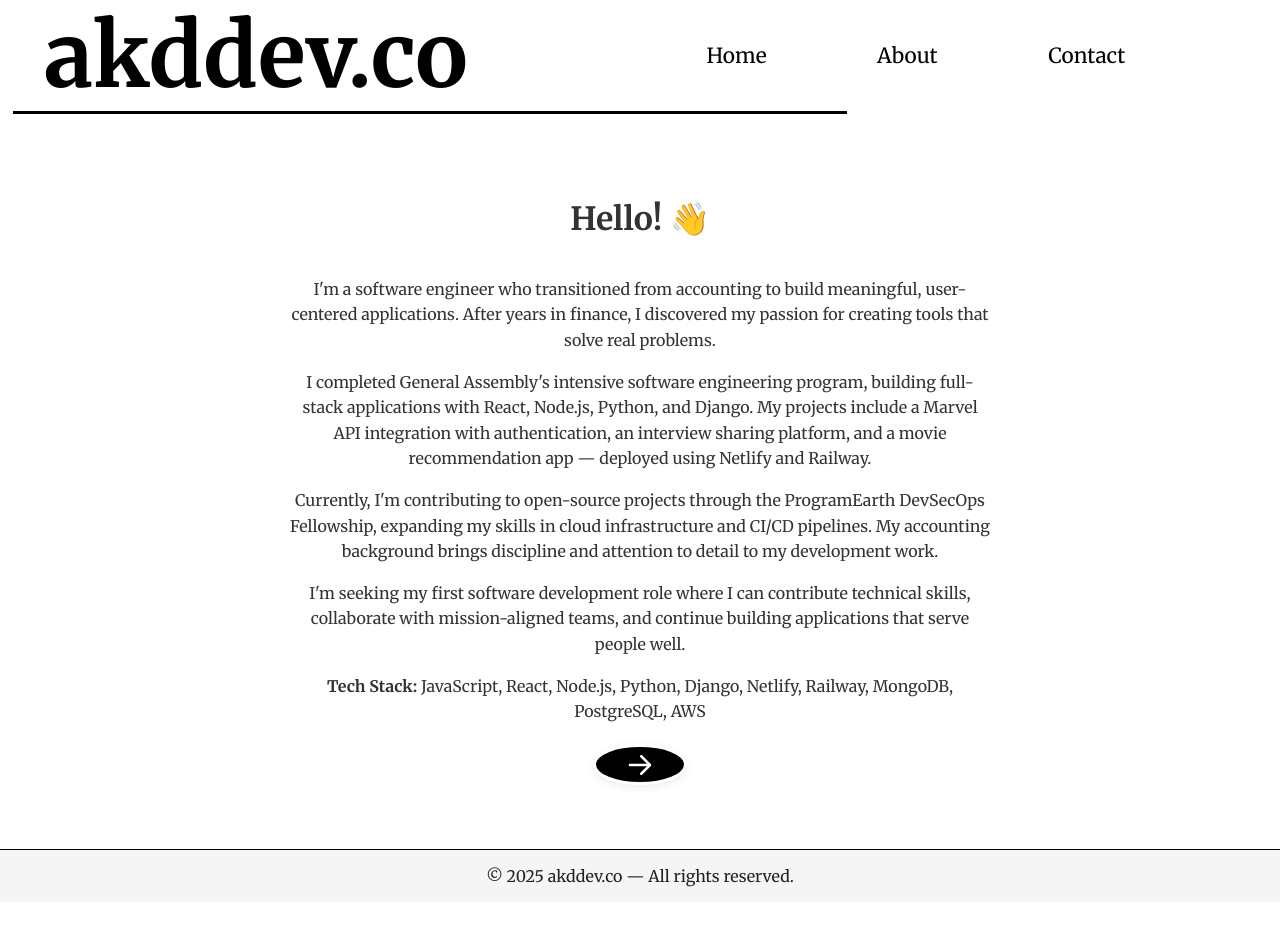
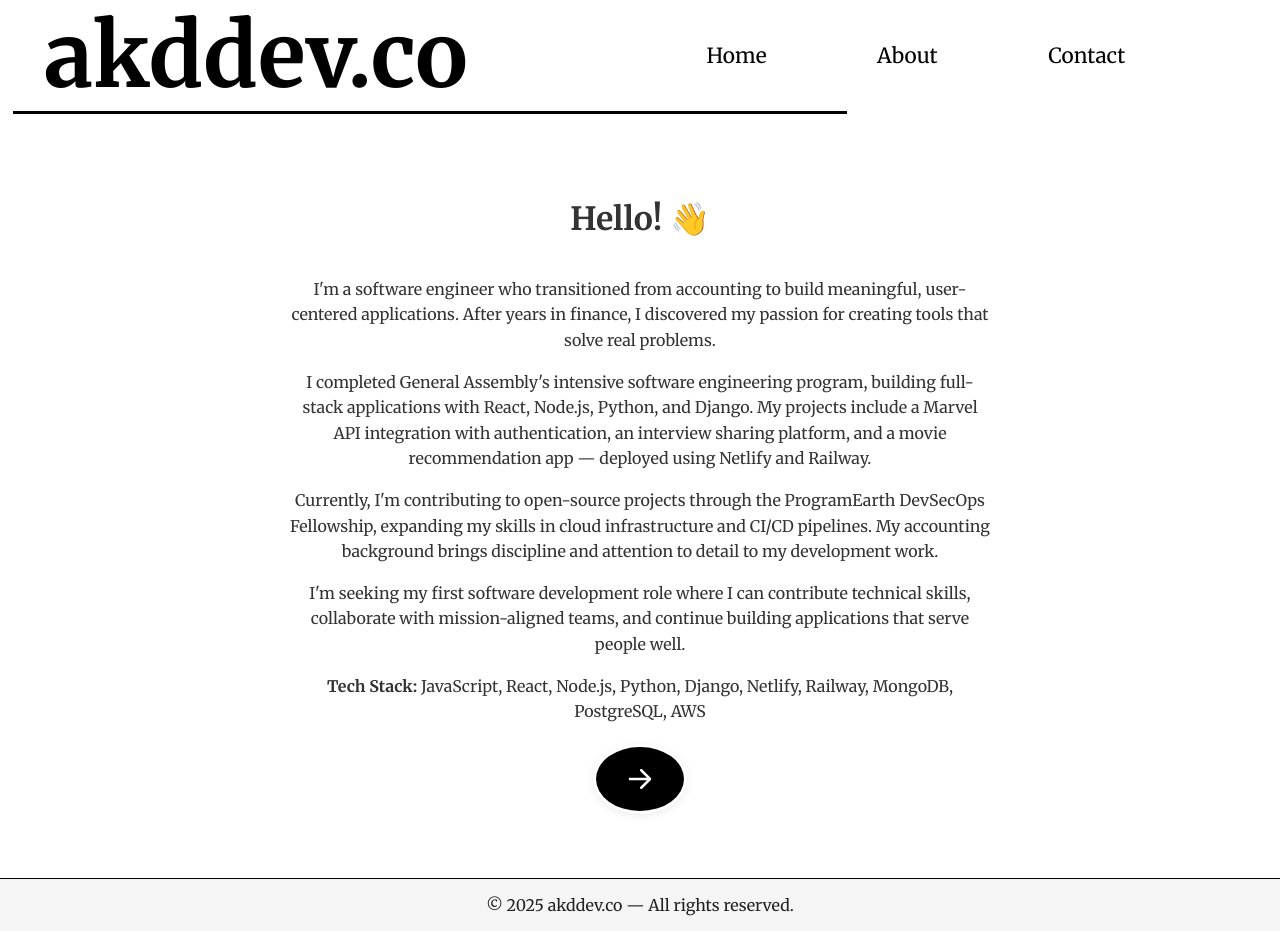
Before and after one commit to bootupAbdullah/personal_webpage, a React (Vite) app in the folder frontend/: page /about in a window 1280 px wide. Before the commit the page ends 902 px from the top, so only its background shows below. Built offline with nearby package versions, Linux system fonts and the light colour scheme.

Commit message:
updated css, removed landing.jsx and .css, about-content-text button improved, moving on

```diff
--- a/frontend/src/assets/components/About/AboutContent.css
+++ b/frontend/src/assets/components/About/AboutContent.css
@@ -23,8 +23,8 @@
 .about-content__arrow-btn {
   cursor: pointer;
   margin-bottom: 0px;
-  width: 30px !important;
-  height: 30px;
+  width: 90px;
+  height: 70px;
   border-radius: 50%;
   background: black;
   display: flex;
--- a/frontend/src/assets/components/Home/Home.css
+++ b/frontend/src/assets/components/Home/Home.css
@@ -61,10 +61,18 @@ button:hover {
   flex-wrap: wrap;
 }
 
-.social-icons img {
+/* .social-icons img {
   width: 32px;
   height: 32px;
-  filter: invert(0); /* black icons */
+  filter: invert(0);
+  transition: filter 0.2s, transform 0.2s;
+} */
+
+
+.social-icon-basic {
+  width: 32px;
+  height: 32px;
+  filter: invert(0);
   transition: filter 0.2s, transform 0.2s;
 }
 
--- a/frontend/src/assets/components/Home/Home.jsx
+++ b/frontend/src/assets/components/Home/Home.jsx
@@ -5,7 +5,7 @@ const Home = ({ setPage }) => {
   return (
     <div className='home-container-div'>
       <div id='home-image-div'>
-        <img
+        <img className='profile-image'
           id="home-image-src"
           src="src/assets/images/profile_pic.jpg"
           alt="Home"
@@ -26,7 +26,7 @@ const Home = ({ setPage }) => {
             target="_blank"
             rel="noopener noreferrer"
           >
-            <img
+            <img className='social-icon-basic'
               src="src/assets/images/svg/github-142-svgrepo-com.svg"
               alt="GitHub"
             />
@@ -46,7 +46,7 @@ const Home = ({ setPage }) => {
             target="_blank"
             rel="noopener noreferrer"
           >
-            <img
+            <img className='social-icon-basic'
               src="src/assets/images/svg/bluesky_media_kit_logo_1.svg"
               alt="Bluesky"
             />
--- a/frontend/src/assets/components/Landing/Landing.css
+++ b/frontend/src/assets/components/Landing/Landing.css
@@ -1,5 +1,4 @@
-@import url('https://fonts.googleapis.com/css2?family=Montserrat:ital,wght@0,100..900;1,100..900&display=swap');
-
+/*
 main {
     display: flex;
     justify-content: center;
@@ -8,19 +7,19 @@ main {
     height: 100vh;
     background: linear-gradient(
     to bottom,
-    #fff9c4, /* Light, sunny yellow */
-    #fff59d, /* Slightly warmer yellow */
-    #ffecb3, /* Soft orange-yellow */
-    #ffe082  /* Muted orange */
+    #fff9c4,
+    #fff59d,
+    #ffecb3,
+    #ffe082
       );
     text-align: center;
-    width: 100vw; /* Ensure the main element takes up the full width of the page */
+    width: 100vw;
     font-family: "Montserrat", serif;
   }
 
 
   h1 {
-    font-size: 10rem; /* Adjust the size as needed */
+    font-size: 10rem;
     font-weight: bold;
     margin: 0;
     text-shadow: 5px 5px 5px rgba(246, 6, 6, 0.3);
@@ -33,8 +32,8 @@ main {
   }
 
   h1 span:hover {
-    transform: translateY(-10px); /* Adjust the lift effect */
-    color: #0073e6; /* Change color on hover */
+    transform: translateY(-10px);
+    color: #0073e6;
   }
 
 button {
@@ -49,11 +48,10 @@ button {
     box-shadow: 4px 6px 0px black;
     cursor: pointer;
     font-weight: 600;
-    transition: border-color 0.3s ease; /* Smooth transition for color change */
+    transition: border-color 0.3s ease;
 }
 
 button:hover {
-    border-color: #007bff; /* Change to your desired hover color */
-    /* You can also change other styles on hover, e.g., background color */
+    border-color: #007bff;
     background-color: #13465b;
-}
+} */
```
Also changed, not shown: frontend/src/assets/components/Landing/Landing.jsx (+20 -20 lines).
